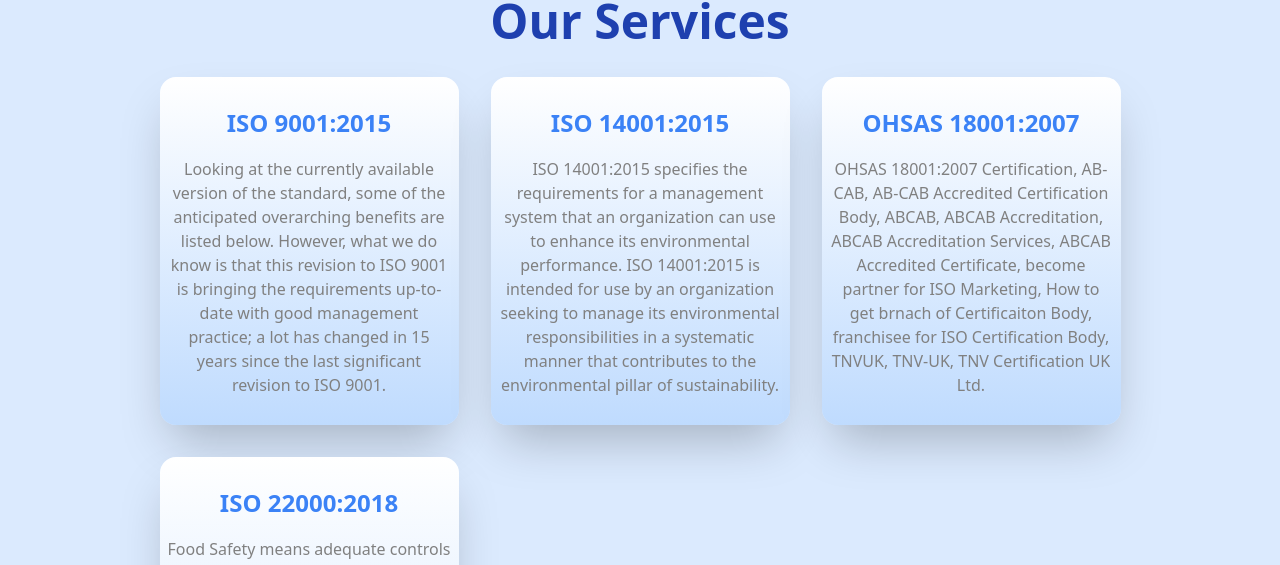
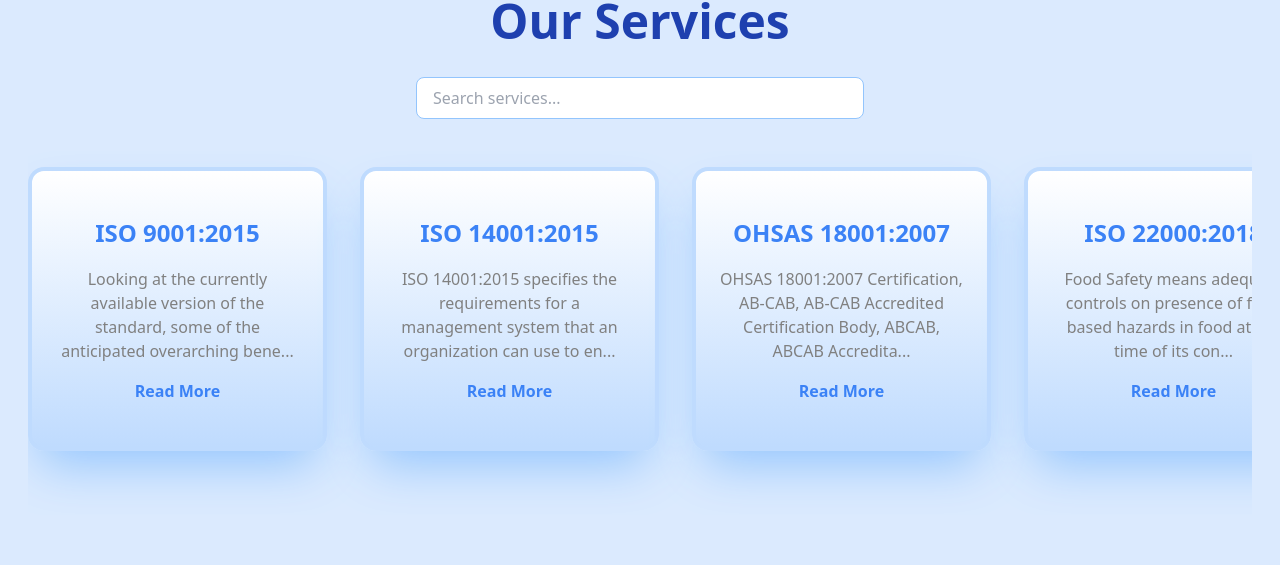
Before and after one commit to MdMirzaShihab/FrenchcertFrontend, a React (Vite) app: page / in a window 1280 px wide. Shown: the part 616-1181 px from the top of the page. Built offline with nearby package versions, Linux system fonts and the light colour scheme.

Commit message:
stylize the services section of home page

```diff
--- /dev/null
+++ b/src/components/HomeServices.jsx
@@ -0,0 +1,72 @@
+import React, { useState } from "react";
+import ServiceCard from "../components/ServiceCard";
+import ServicesReadMore from "../components/ServicesReadMore"; // Import the popup component
+import { servicesData } from "../constants/servicesData";
+
+const HomeServices = () => {
+  const [searchQuery, setSearchQuery] = useState("");
+  const [selectedService, setSelectedService] = useState(null); // Track which service's popup is open
+
+  // Filter services based on search query
+  const filteredServices = servicesData.filter((service) =>
+    service.serviceName.toLowerCase().includes(searchQuery.toLowerCase())
+  );
+
+  // Handle opening the popup
+  const handleReadMore = (service) => {
+    setSelectedService(service);
+  };
+
+  // Handle closing the popup
+  const handleClosePopup = () => {
+    setSelectedService(null);
+  };
+
+  return (
+    <div className="bg-blue-100 py-16">
+      <div className="container m-auto flex flex-col items-center px-6 md:px-12 lg:px-7">
+        {/* Section Title */}
+        <h2 className="text-blue-800 text-4xl md:text-5xl font-bold text-center mb-8">
+          Our Services
+        </h2>
+
+        {/* Search Bar */}
+        <div className="w-full max-w-md mb-8">
+          <input
+            type="text"
+            placeholder="Search services..."
+            value={searchQuery}
+            onChange={(e) => setSearchQuery(e.target.value)}
+            className="w-full px-4 py-2 rounded-lg border border-blue-300 focus:outline-none focus:ring-2 focus:ring-blue-500"
+          />
+        </div>
+
+        {/* Horizontally Scrollable Services Container */}
+        <div className="w-full overflow-x-auto py-4 pb-16">
+          <div className="flex gap-8" style={{ minWidth: `${filteredServices.length * 320}px` }}>
+            {filteredServices.map((service) => (
+              <div key={service.serviceID} className="flex-shrink-0 w-[300px]">
+                <ServiceCard
+                  serviceName={service.serviceName}
+                  serviceDescription={service.serviceDescription}
+                  onReadMore={() => handleReadMore(service)}
+                />
+              </div>
+            ))}
+          </div>
+        </div>
+      </div>
+
+      {/* Render the Popup Outside the Scrollable Container */}
+      {selectedService && (
+        <ServicesReadMore
+          serviceName={selectedService.serviceName}
+          serviceDescription={selectedService.serviceDescription}
+          onClose={handleClosePopup}
+        />
+      )}
+    </div>
+  );
+};
+
+export default HomeServices;
--- a/src/components/ServiceCard.jsx
+++ b/src/components/ServiceCard.jsx
@@ -1,19 +1,36 @@
-const ServiceCard = ({ serviceName, serviceDescription }) => {
+import React from "react";
+
+const ServiceCard = ({ serviceName, serviceDescription, onReadMore }) => {
+  // Limit the description to 100 characters
+  const truncatedDescription =
+    serviceDescription.length > 100
+      ? `${serviceDescription.slice(0, 100)}...`
+      : serviceDescription;
+
   return (
-      <div className="bg-gradient-to-b from-white to-blue-200 shadow-2xl rounded-2xl sm:w-[299px] w-full transition-transform duration-700 transform hover:-translate-y-3">
+    <div className="bg-gradient-to-b from-white to-blue-200 shadow-2xl shadow-blue-300 rounded-2xl p-4 border-4 border-blue-200 sm:w-[299px] w-full transition-transform duration-700 transform hover:-translate-y-3">
       <div className="relative w-full">
-        </div>
+        <button
+          onClick={onReadMore} // Use the passed handler
+        >
           <div className="py-7 flex flex-col text-center">
             <p className="text-blue-500 px-2 pb-4 font-bold font-ubuntu text-[24px]">
               {serviceName}
             </p>
             <p className="text-[#808080] px-2 font-medium font-ubuntu text-[16px]">
-            {serviceDescription}
+              {truncatedDescription}
             </p>
+            {/* Show "Read More" button if description is truncated */}
+            {serviceDescription.length > 100 && (
+              <p className="mt-4 text-blue-500 font-semibold hover:underline">
+                Read More
+              </p>
+            )}
+          </div>
+        </button>
       </div>
     </div>
   );
 };
 
-
-  export default ServiceCard
+export default ServiceCard;
--- /dev/null
+++ b/src/components/ServicesReadMore.jsx
@@ -0,0 +1,40 @@
+import React from "react";
+
+const ServicesReadMore = ({ serviceName, serviceDescription, onClose }) => {
+  return (
+    <div className="fixed inset-0 bg-black bg-opacity-50 flex justify-center items-center z-50">
+      <div className="bg-white rounded-2xl shadow-2xl p-8 max-w-lg w-full relative">
+        {/* Close Button */}
+        <button
+          onClick={onClose}
+          className="absolute top-4 right-4 text-gray-500 hover:text-gray-700"
+        >
+          <svg
+            xmlns="http://www.w3.org/2000/svg"
+            className="h-6 w-6"
+            fill="none"
+            viewBox="0 0 24 24"
+            stroke="currentColor"
+          >
+            <path
+              strokeLinecap="round"
+              strokeLinejoin="round"
+              strokeWidth={2}
+              d="M6 18L18 6M6 6l12 12"
+            />
+          </svg>
+        </button>
+
+        {/* Popup Content */}
+        <h3 className="text-blue-500 text-2xl font-bold font-ubuntu mb-4">
+          {serviceName}
+        </h3>
+        <p className="text-[#808080] font-medium font-ubuntu text-[16px]">
+          {serviceDescription}
+        </p>
+      </div>
+    </div>
+  );
+};
+
+export default ServicesReadMore;
--- a/src/pages/HomePage.jsx
+++ b/src/pages/HomePage.jsx
@@ -1,30 +1,13 @@
 import Hero from "../components/Hero";
-import ServiceCard from "../components/ServiceCard";
-import { servicesData } from "../constants/servicesData";
+import HomeServices from "../components/HomeServices";
+
 
 const HomePage = () => {
   return (
     <div>
       <Hero />
-      {/* Our Services Section */}
-      <div className="bg-blue-100 py-16">
-        <div className="container m-auto flex flex-col items-center px-6 md:px-12 lg:px-7">
-          {/* Section Title */}
-          <h2 className="text-blue-800 text-4xl md:text-5xl font-bold text-center mb-8">
-            Our Services
-          </h2>
-          {/* Services Container */}
-          <div className="grid grid-cols-1 sm:grid-cols-2 lg:grid-cols-3 gap-8">
-            {servicesData.map((service) => (
-              <ServiceCard
-                key={service.serviceID}
-                serviceName={service.serviceName}
-                serviceDescription={service.serviceDescription}
-              />
-            ))}
-          </div>
-        </div>
-      </div>
+      <HomeServices />
+
     </div>
   );
 };
```
Lines whose indentation alone changed are shown as unchanged.
